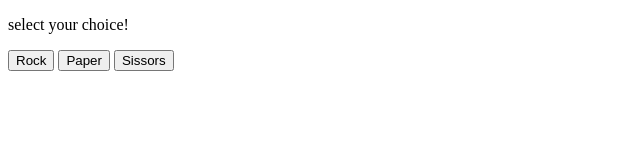
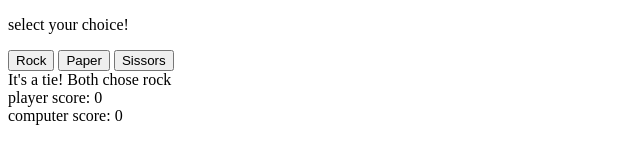
Before and after one commit to The-Arabi/rock_paper_sissors, a plain HTML site: page index.html in a window 1280 px wide. Both pictures are taken after a click on the button "Rock". Shown: the whole page, without its empty margins (0-640 px from the left). Drawn offline with Linux system fonts and the light colour scheme.

Commit message:
Finish scoreboard and winningstatement display

```diff
--- a/index.html
+++ b/index.html
@@ -11,6 +11,7 @@
         <button data-number="0">Rock</button>
         <button data-number="1">Paper</button>
         <button data-number="2">Sissors</button>
+        <div></div>
         <script src="./javascirpt.js"></script>
     </body>
 </html>
--- a/javascirpt.js
+++ b/javascirpt.js
@@ -1,16 +1,23 @@
-//Define a statemenets matrix that tells the result
+//Define needed variabels
 let winningStatements = [
-    ["It's a tie! Both chose rock","You Lose! Paper beats Rock","You win! rock beats sissors"],
-    ["You win! Paper beats Rock","It's a tie! Both chose paper","You Lose! sissors beats paper"],
-    ["You Lose! rock beats sissors","You win! sissors beats paper","It's a tie! Both chose sissors"]
+    ["It's a tie! Both chose rock","You lose! Paper beats Rock","You win! rock beats sissors"],
+    ["You win! Paper beats Rock","It's a tie! Both chose paper","You lose! sissors beats paper"],
+    ["You lose! rock beats sissors","You win! sissors beats paper","It's a tie! Both chose sissors"]
 ]
+let buttons = document.querySelectorAll('button')
+let div = document.querySelector('div')
+let pscore = 0;
+let cscore = 0;
+let statement;
 //Aquire the choice of the computer as 0, 1, or 2
 function getComputerChoice() {
     return (Math.round(Math.random() * 10) % 3);
 }
 //play a round of rps
 function play(computerChoice, playerChoice) {
-    console.log(winningStatements[playerChoice][computerChoice])
+    statement = winningStatements[playerChoice][computerChoice];
+    statement.substring(4,7) == "win"? pscore++: statement.substring(4,8) == "lose"? cscore++: null;
+    div.innerHTML = `${statement} <br> player score: ${pscore} <br> computer score: ${cscore}`
 }
 //initiate a round of rps upon selecting a choice
 function game() {
@@ -18,5 +25,4 @@ function game() {
     play(getComputerChoice(), playerChoice)
 }
 //detect player selecting a choice
-let buttons = document.querySelectorAll('button')
 buttons.forEach(button => {button.addEventListener("click", game)});
```
